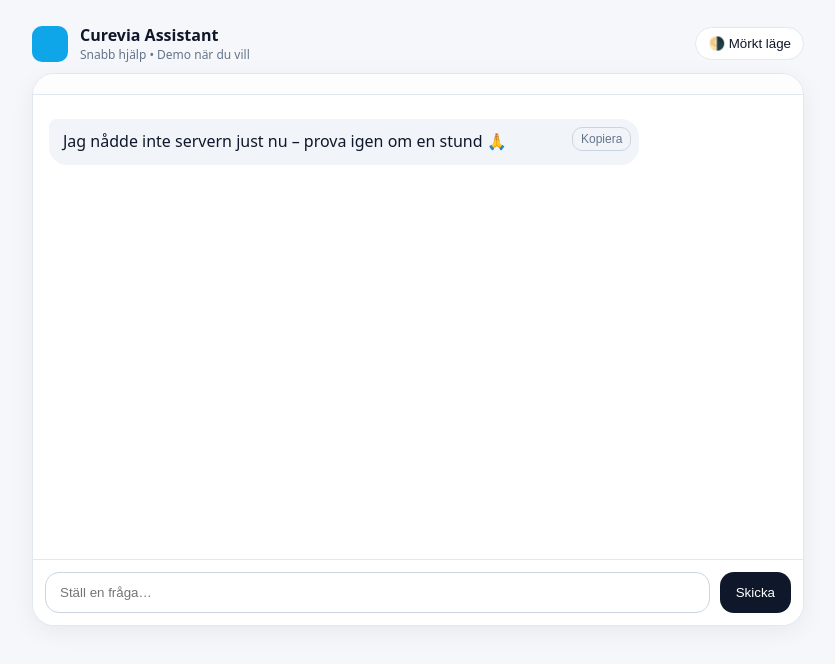
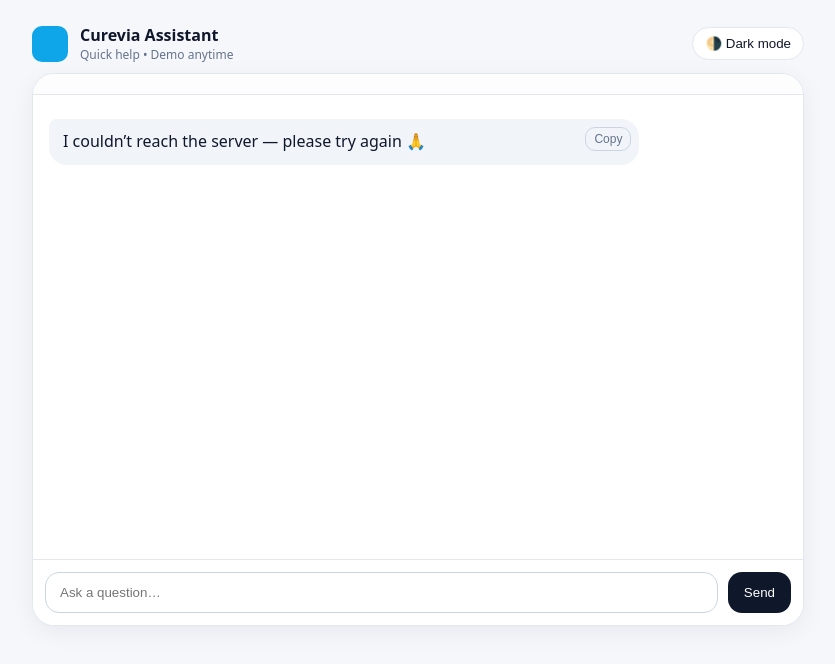
Before and after one commit to timothywalentynowicz-max/Curevia, a website: page public/chat.html in a window 1280 px wide. Shown: the whole page, without its empty margins (222-1057 px from the left). Drawn offline with Linux system fonts and the light colour scheme; no server answers.

Commit message:
Update chat.html

```diff
--- a/public/chat.html
+++ b/public/chat.html
@@ -75,8 +75,8 @@
       <div class="brand">
         <div class="logo"></div>
         <div>
-          <div class="title">Curevia Assistant</div>
-          <div class="subtitle">Snabb hjälp • Demo när du vill</div>
+          <div class="title" id="ui-title">Curevia Assistant</div>
+          <div class="subtitle" id="ui-subtitle">Snabb hjälp • Demo när du vill</div>
         </div>
       </div>
       <button id="theme" class="toggle" type="button">🌗 Mörkt läge</button>
@@ -98,18 +98,18 @@
   <!-- Contact Modal -->
   <div id="backdrop" class="modal-back" role="dialog" aria-modal="true">
     <div class="modal">
-      <div class="head">Lämna dina uppgifter</div>
+      <div class="head" id="ui-modal-title">Lämna dina uppgifter</div>
       <div class="body">
         <div class="field">
-          <label for="name">Namn</label>
+          <label for="name" id="ui-name-label">Namn</label>
           <input id="name" placeholder="För- och efternamn" />
         </div>
         <div class="field">
-          <label for="email">E-post</label>
+          <label for="email" id="ui-email-label">E-post</label>
           <input id="email" placeholder="namn@exempel.se" />
         </div>
         <div class="field">
-          <label for="msg">Meddelande (valfritt)</label>
+          <label for="msg" id="ui-msg-label">Meddelande (valfritt)</label>
           <textarea id="msg" rows="3" placeholder="Kort rad om vad du vill prata om"></textarea>
         </div>
       </div>
@@ -122,52 +122,116 @@
 
 <script>
 document.addEventListener("DOMContentLoaded", () => {
-  const API = "/api/curevia-chat";
-  const log = document.getElementById("log");
-  const chipsEl = document.getElementById("chips");
-  const inp = document.getElementById("inp");
-  const btn = document.getElementById("btn");
-  const footnote = document.getElementById("footnote");
-  const themeBtn = document.getElementById("theme");
-  const sessionId = self.crypto?.randomUUID?.() || ("sess-" + Date.now());
+  // ---------- Language detection (sv / no / en)
+  function detectLang(){
+    const tz = Intl.DateTimeFormat().resolvedOptions().timeZone || "";
+    const nlang = (navigator.languages && navigator.languages[0]) || navigator.language || "";
+    const low = (nlang || "").toLowerCase();
 
-  // ---- Theme init & toggle
+    if (tz.includes("Stockholm") || low.startsWith("sv")) return "sv";
+    if (tz.includes("Oslo")      || low.startsWith("no") || low.startsWith("nb") || low.startsWith("nn")) return "no";
+    return "en";
+  }
+  const LANG = detectLang();
+
+  // Simple i18n map (UI only)
+  const I18N = {
+    sv: {
+      title:"Curevia Assistant", subtitle:"Snabb hjälp • Demo när du vill",
+      placeholder:"Ställ en fråga…", send:"Skicka",
+      dark_on:"🌗 Mörkt läge", dark_off:"☀️ Ljust läge",
+      hello:"Hej! 👋 Jag är Curevia-boten – hur kan jag hjälpa till idag?",
+      foot:"Botten använder Curevias källor för att svara korrekt.",
+      modal_title:"Lämna dina uppgifter", name:"Namn", email:"E-post",
+      msg:"Meddelande (valfritt)", cancel:"Avbryt", submit:"Skicka",
+      error_server:"Jag nådde inte servern just nu – prova igen om en stund 🙏",
+      error_tech:"Tekniskt fel – prova igen.", copied:"Kopierat ✓", copy:"Kopiera", fail:"Fel"
+    },
+    no: {
+      title:"Curevia-assistenten", subtitle:"Rask hjelp • Demo når du vil",
+      placeholder:"Still et spørsmål…", send:"Send",
+      dark_on:"🌗 Mørk modus", dark_off:"☀️ Lys modus",
+      hello:"Hei! 👋 Jeg er Curevia-boten – hvordan kan jeg hjelpe deg i dag?",
+      foot:"Botten bruker Curevias kilder for å svare korrekt.",
+      modal_title:"Legg igjen kontaktinfo", name:"Navn", email:"E-post",
+      msg:"Melding (valgfritt)", cancel:"Avbryt", submit:"Send",
+      error_server:"Jeg fikk ikke kontakt med serveren – prøv igjen senere 🙏",
+      error_tech:"Teknisk feil – prøv igjen.", copied:"Kopiert ✓", copy:"Kopier", fail:"Feil"
+    },
+    en: {
+      title:"Curevia Assistant", subtitle:"Quick help • Demo anytime",
+      placeholder:"Ask a question…", send:"Send",
+      dark_on:"🌗 Dark mode", dark_off:"☀️ Light mode",
+      hello:"Hi! 👋 I’m the Curevia assistant — how can I help today?",
+      foot:"The assistant uses Curevia sources for accurate answers.",
+      modal_title:"Leave your details", name:"Name", email:"Email",
+      msg:"Message (optional)", cancel:"Cancel", submit:"Send",
+      error_server:"I couldn’t reach the server — please try again 🙏",
+      error_tech:"Technical error — please try again.", copied:"Copied ✓", copy:"Copy", fail:"Error"
+    }
+  }[LANG];
+
+  // Apply UI text
+  document.documentElement.lang = LANG;
+  const $ = (id)=>document.getElementById(id);
+  $("ui-title").textContent = I18N.title;
+  $("ui-subtitle").textContent = I18N.subtitle;
+  $("inp").placeholder = I18N.placeholder;
+  $("btn").textContent = I18N.send;
+  $("footnote").textContent = I18N.foot;
+  $("ui-modal-title").textContent = I18N.modal_title;
+  $("ui-name-label").textContent = I18N.name;
+  $("ui-email-label").textContent = I18N.email;
+  $("ui-msg-label").textContent = I18N.msg;
+
+  // ---------- Theme init & toggle
+  const themeBtn = $("theme");
   const savedTheme = localStorage.getItem("cv_theme");
   if (savedTheme === "dark") document.documentElement.classList.add("dark");
-  themeBtn.textContent = document.documentElement.classList.contains("dark") ? "☀️ Ljust läge" : "🌗 Mörkt läge";
+  themeBtn.textContent = document.documentElement.classList.contains("dark") ? I18N.dark_off : I18N.dark_on;
   themeBtn.addEventListener("click", () => {
     document.documentElement.classList.toggle("dark");
     const isDark = document.documentElement.classList.contains("dark");
     localStorage.setItem("cv_theme", isDark ? "dark" : "light");
-    themeBtn.textContent = isDark ? "☀️ Ljust läge" : "🌗 Mörkt läge";
+    themeBtn.textContent = isDark ? I18N.dark_off : I18N.dark_on;
   });
 
-  // ---- Modal refs
-  const backdrop = document.getElementById("backdrop");
-  const fName = document.getElementById("name");
-  const fEmail = document.getElementById("email");
-  const fMsg = document.getElementById("msg");
-  document.getElementById("cancel").onclick = ()=> toggleModal(false);
-  document.getElementById("send").onclick = submitContact;
+  // ---------- DOM refs
+  const API = "/api/curevia-chat";
+  const log = $("log");
+  const chipsEl = $("chips");
+  const inp = $("inp");
+  const btn = $("btn");
+  const footnote = $("footnote");
+  const sessionId = self.crypto?.randomUUID?.() || ("sess-" + Date.now());
 
+  // ---------- Modal refs
+  const backdrop = $("backdrop");
+  const fName = $("name");
+  const fEmail = $("email");
+  const fMsg = $("msg");
+  $("cancel").onclick = ()=> toggleModal(false);
+  $("send").textContent = I18N.submit;
+  $("cancel").textContent = I18N.cancel;
+  $("send").onclick = submitContact;
   function toggleModal(open){ backdrop.style.display = open ? "flex" : "none"; }
 
   function attachCopyButton(div){
     const cbtn = document.createElement("button");
     cbtn.className = "copy";
     cbtn.type = "button";
-    cbtn.textContent = "Kopiera";
-    cbtn.title = "Kopiera svar";
+    cbtn.textContent = I18N.copy;
+    cbtn.title = I18N.copy;
     cbtn.onclick = async (e)=>{
       e.stopPropagation();
       try{
         const text = div.childNodes[0]?.nodeValue || div.innerText;
         await navigator.clipboard.writeText(text.trim());
-        cbtn.classList.remove("err"); cbtn.classList.add("ok"); cbtn.textContent = "Kopierat ✓";
-        setTimeout(()=>{ cbtn.classList.remove("ok"); cbtn.textContent = "Kopiera"; }, 1500);
+        cbtn.classList.remove("err"); cbtn.classList.add("ok"); cbtn.textContent = I18N.copied;
+        setTimeout(()=>{ cbtn.classList.remove("ok"); cbtn.textContent = I18N.copy; }, 1500);
       }catch{
-        cbtn.classList.remove("ok"); cbtn.classList.add("err"); cbtn.textContent = "Fel";
-        setTimeout(()=>{ cbtn.classList.remove("err"); cbtn.textContent = "Kopiera"; }, 1500);
+        cbtn.classList.remove("ok"); cbtn.classList.add("err"); cbtn.textContent = I18N.fail;
+        setTimeout(()=>{ cbtn.classList.remove("err"); cbtn.textContent = I18N.copy; }, 1500);
       }
     };
     div.appendChild(cbtn);
@@ -208,9 +272,9 @@
 
   async function meta(){
     try{
-      const r = await fetch(API, { headers: { "X-Session-Id": sessionId }});
+      const r = await fetch(API, { headers: { "X-Session-Id": sessionId, "X-Lang": LANG }});
       const m = await r.json();
-      addBubble("Hej! 👋 Jag är Curevia-boten – hur kan jag hjälpa till idag?");
+      addBubble(I18N.hello);
       (m.suggested||[]).forEach(c => {
         const el = document.createElement("span");
         el.className = "chip";
@@ -219,11 +283,11 @@
         chipsEl.appendChild(el);
       });
     }catch{
-      addBubble("Jag nådde inte servern just nu – prova igen om en stund 🙏");
+      addBubble(I18N.error_server);
     }
   }
 
-  // ---- Skicka med SSE + fallback
+  // ---------- Skicka (SSE + fallback) med språkheader
   async function send(text){
     if (!text?.trim()) return;
     addBubble(text, "me");
@@ -233,7 +297,7 @@
     const typing = typingBubble();
     let gotAnyToken = false;
 
-    btn.disabled = true; btn.textContent = "Skickar…";
+    btn.disabled = true; btn.textContent = I18N.send + "…";
 
     try{
       const r = await fetch(API + "?stream=1", {
@@ -241,6 +305,7 @@
         headers: {
           "Content-Type":"application/json",
           "X-Session-Id": sessionId,
+          "X-Lang": LANG,
           "Accept":"text/event-stream"
         },
         body: JSON.stringify({ message: text })
@@ -251,7 +316,7 @@
       if (!ct.includes("text/event-stream")) {
         const data = await r.json();
         typing.destroy();
-        bubble.textContent = data.reply || "Oj, något gick fel.";
+        bubble.textContent = data.reply || I18N.error_tech;
         if (data.citations?.length) {
           data.citations.forEach(c=>{
             const a = document.createElement("a");
@@ -263,7 +328,7 @@
         }
         if (data.action === "open_url" && data.url) window.open(data.url, "_blank", "noopener,noreferrer");
         if (data.action === "open_contact_form") toggleModal(true);
-        btn.disabled = false; btn.textContent = "Skicka";
+        btn.disabled = false; btn.textContent = I18N.send;
         return;
       }
 
@@ -286,13 +351,18 @@
           let event = "message", data = "";
           for (const line of lines) {
             if (line.startsWith("event:")) event = line.slice(6).trim();
-            else if (line.startsWith("data:")) data += line.slice(5).trim();
+            else if (line.startsWith("data:")) {
+              // Behåll mellanslag i token-data (tidigare trim förstörde spacing)
+              let payload = line.slice(5);
+              if (payload.startsWith(" ")) payload = payload.slice(1); // ta bara bort ett enkelt mellanrum efter kolon
+              data += payload;
+            }
           }
           if (!data) continue;
 
           if (event === "token") {
             if (!gotAnyToken) { typing.destroy(); gotAnyToken = true; }
-            bubble.innerText += data;  // behåller mellanslag/radbrytningar
+            bubble.innerText += data;
             log.scrollTo({ top: log.scrollHeight });
           }
           else if (event === "action") {
@@ -320,15 +390,15 @@
           }
           else if (event === "error") {
             typing.destroy();
-            bubble.textContent = "Tekniskt fel – prova igen.";
+            bubble.textContent = I18N.error_tech;
           }
         }
       }
     }catch(err){
       typing.destroy();
-      bubble.textContent = "Tekniskt fel – prova igen.";
+      bubble.textContent = I18N.error_tech;
     } finally {
-      btn.disabled = false; btn.textContent = "Skicka";
+      btn.disabled = false; btn.textContent = I18N.send;
     }
   }
 
@@ -336,28 +406,30 @@
     const name = fName.value.trim();
     const email = fEmail.value.trim();
     const message = fMsg.value.trim();
-    if (!name || !email) { alert("Fyll i namn och e-post"); return; }
+    if (!name || !email) { alert(I18N.error_tech); return; }
     try{
       const r = await fetch(API, {
         method: "POST",
-        headers: { "Content-Type":"application/json", "X-Session-Id": sessionId },
+        headers: { "Content-Type":"application/json", "X-Session-Id": sessionId, "X-Lang": LANG },
         body: JSON.stringify({ contact: { name, email, message} })
       });
       if (r.ok){
         toggleModal(false);
-        addBubble("Tack! Vi hör av oss inom kort 💙");
+        addBubble(LANG==="sv" ? "Tack! Vi hör av oss inom kort 💙" :
+                 LANG==="no" ? "Takk! Vi tar kontakt snart 💙" :
+                               "Thanks! We’ll get back to you shortly 💙");
         fName.value = ""; fEmail.value = ""; fMsg.value = "";
       } else {
-        addBubble("Kunde inte skicka just nu – maila oss gärna så löser vi det.", "bot");
+        addBubble(I18N.error_tech, "bot");
       }
     }catch{
-      addBubble("Kunde inte skicka just nu – prova igen senare.", "bot");
+      addBubble(I18N.error_tech, "bot");
     }
   }
 
   // Bindningar
-  btn.addEventListener("click", () => send(inp.value));
-  inp.addEventListener("keydown", (e) => { if (e.key === "Enter") send(inp.value); });
+  $("btn").addEventListener("click", () => send($("inp").value));
+  $("inp").addEventListener("keydown", (e) => { if (e.key === "Enter") send(e.target.value); });
 
   // Start
   meta();
```
